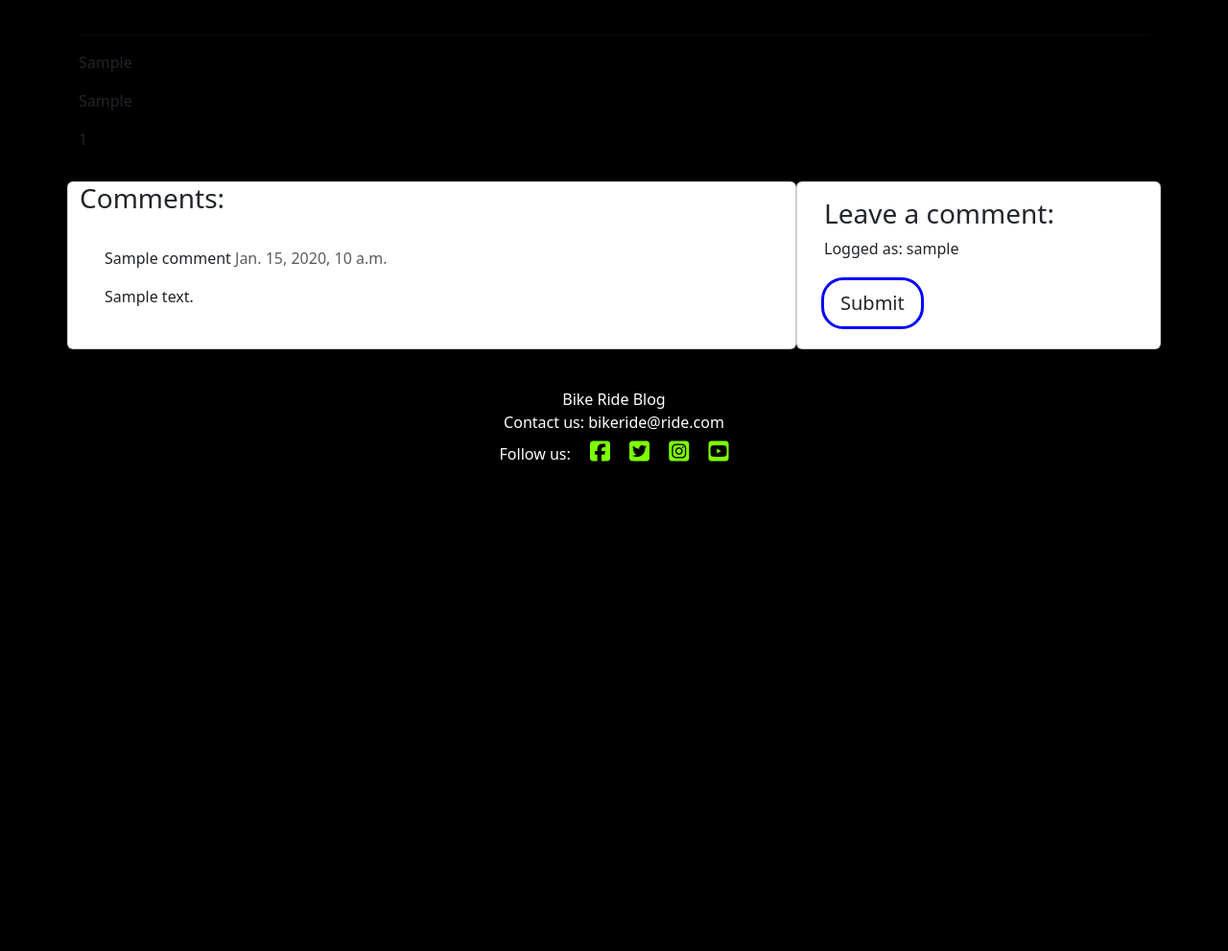
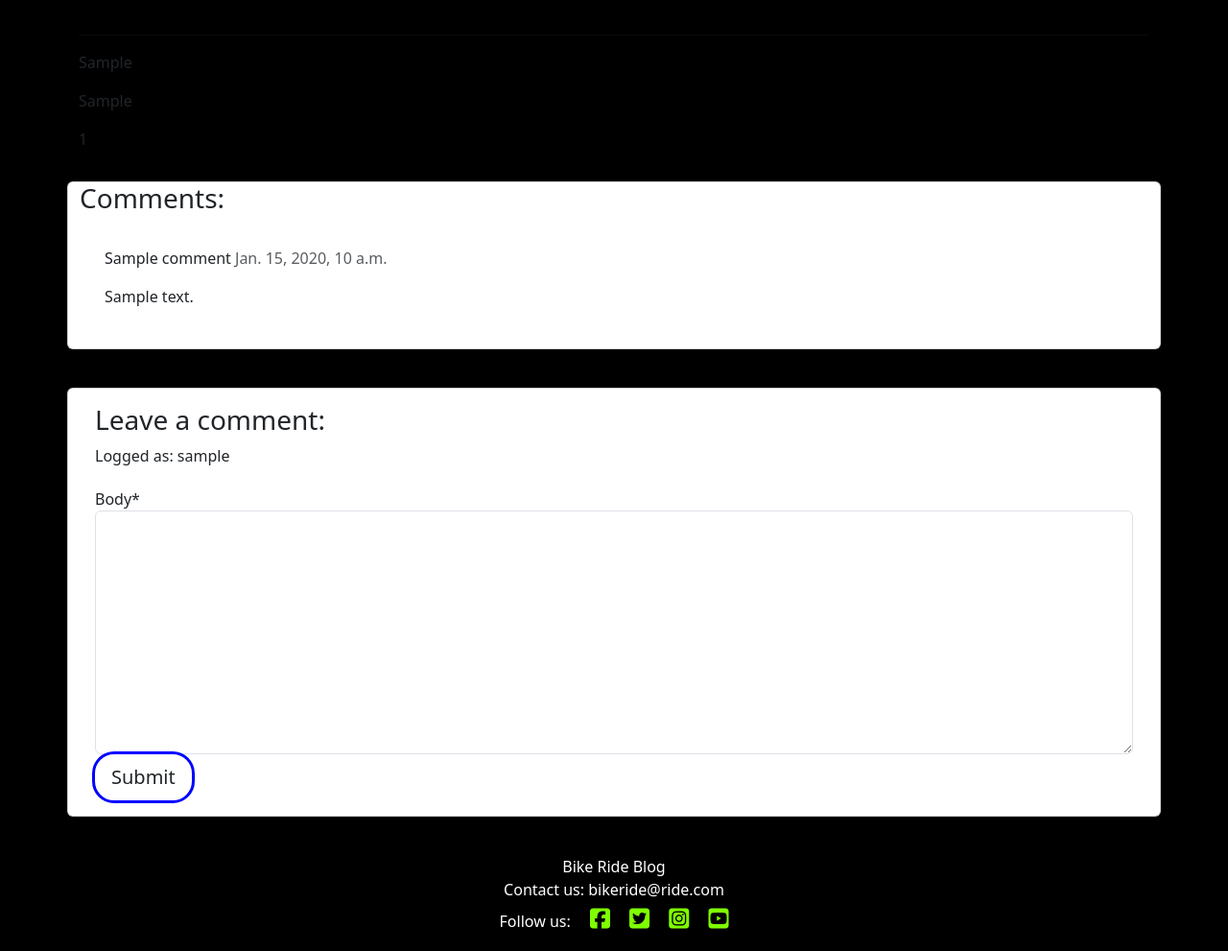
Before and after one commit to deima24/Bike-Ride-v2, a Django app: a page that uses templates/post_detail.html in a window 1280 px wide; the page is wider, and only the part inside the window is pictured. Shown: the part 280-1271 px from the top of that part at 96% size. Before the commit the page ends 761 px from the top of that part, so only its background shows below. Run offline with Django 4.2, Linux system fonts and the light colour scheme; a user stored in the database is signed in; tables that the repository leaves empty hold one stand-in row (values such as "Sample post"); some libraries are stand-ins or nearby versions.

Commit message:
created post section

```diff
--- a/BikeRide/settings.py
+++ b/BikeRide/settings.py
@@ -48,6 +48,8 @@ INSTALLED_APPS = [
     'allauth',
     'allauth.account',
     'allauth.socialaccount',
+    'crispy_forms',
+    'crispy_bootstrap4',
     'ride',
 ]
 
@@ -57,6 +59,10 @@ LOGIN_REDIRECT_URL = '/'
 LOGOUT_REDIRECT_URL = '/'
 
 ACCOUNT_EMAIL_VERIFICATION = 'none'
+
+CRISPY_TEMPLATE_PACK = 'bootstrap4'
+
+CRISPY_ALLOWED_TEMPLATE_PACKS = "bootstrap4"
 
 MIDDLEWARE = [
     'django.middleware.security.SecurityMiddleware',
--- a/requirements.txt
+++ b/requirements.txt
@@ -1,9 +1,11 @@
 asgiref==3.7.2
 cloudinary==1.33.0
+crispy-bootstrap4==2022.1
 dj-database-url==2.0.0
 dj3-cloudinary-storage==0.0.6
 Django==3.2.20
 django-allauth==0.54.0
+django-crispy-forms==2.0
 django-summernote==0.8.20.0
 gunicorn==21.2.0
 oauthlib==3.2.2
--- /dev/null
+++ b/ride/forms.py
@@ -0,0 +1,11 @@
+from .models import Comment
+from django import forms
+
+class CommentForm(forms.ModelForm):
+    """
+    The class uses the Comment model
+    and displays the body field on the form.
+    """
+    class Meta:
+        model = Comment
+        fields = ('body',)
--- a/ride/views.py
+++ b/ride/views.py
@@ -1,6 +1,7 @@
 from django.shortcuts import render, get_object_or_404
 from django.views import generic, View
 from .models import Entry
+from .forms import CommentForm
 
 
 class EntryList(generic.ListView):
@@ -24,5 +25,6 @@ class EntryDetail(View):
             {
                 "entry": entry,
                 "comments": comments,
+                "comment_form": CommentForm()
             },
         )
--- a/templates/post_detail.html
+++ b/templates/post_detail.html
@@ -2,7 +2,7 @@
 
 {% block content %}
 
-
+{% load crispy_forms_tags %}
 
 <div class="masthead">
     <div class="container">
@@ -74,7 +74,7 @@
         </div>
     </div>
     <div class="row">
-        <div class="col-md-8 card mb-4  mt-3 post-body">
+        <div class="col-md-12 card mb-4  mt-3 post-body">
             <h3>Comments:</h3>
             <div class="card-body">
                 <!-- We want a for loop inside the empty control tags to iterate through each comment in comments -->
@@ -94,7 +94,10 @@
                 {% endfor %}
             </div>
         </div>
-        <div class="col-md-4 card mb-4  mt-3 post-body">
+
+    </div>
+    <div class="row">
+        <div class="col-md-12 card mb-4  mt-3 post-body">
             <div class="card-body">
                 <!-- gives you an elert that the post is waiting for to de approved  -->
                 {% if commented %}
@@ -110,7 +113,7 @@
                 <p class="card-text">Logged as: {{ user.username }}</p>
                 <!-- Comment form -->
                 <form method="post" style="margin-top: 1.3em;">
-                    {{ comment_form  }} <!-- | crispy -->
+                    {{ comment_form | crispy }}
                     {% csrf_token %}
                     <button type="submit" class="btn button btn-signup btn-lg post_btn">Submit</button>
                 </form>
```
